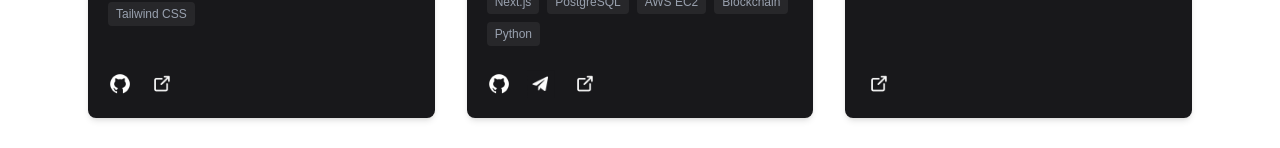
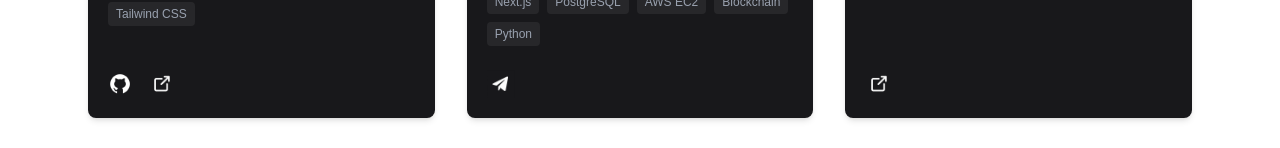
Before and after one commit to Ferdowski1/website-portfolio, a Next.js app: page /portfolio in a window 1280 px wide. Shown: the part 574-722 px from the top of the page. Built offline with nearby package versions, Linux system fonts and the light colour scheme.

Commit message:
temp remove of link for litecoin tracker, need to fix endpoint

```diff
--- a/app/portfolio/page.tsx
+++ b/app/portfolio/page.tsx
@@ -19,8 +19,8 @@ const projects = [
       "Full-stack tracker that monitors Litecoin blockchain activity and flags large wallet movements in real time. Built with Python and PostgreSQL on AWS EC2, and visualized through a dynamic Next.js frontend. Ideal for spotting buy/sell pressure from top holders.",
     img: "/ltcwhales.png",
     tech: ["Next.js", "PostgreSQL",  "AWS EC2",  "Blockchain",  "Python"],
-    link: "/portfolio/litecoin-whales",
-    github: " ",
+    /*link: "/portfolio/litecoin-whales",
+    github: " ",*/
     telegram: "https://t.me/litecointop200"
   },
   {
```
